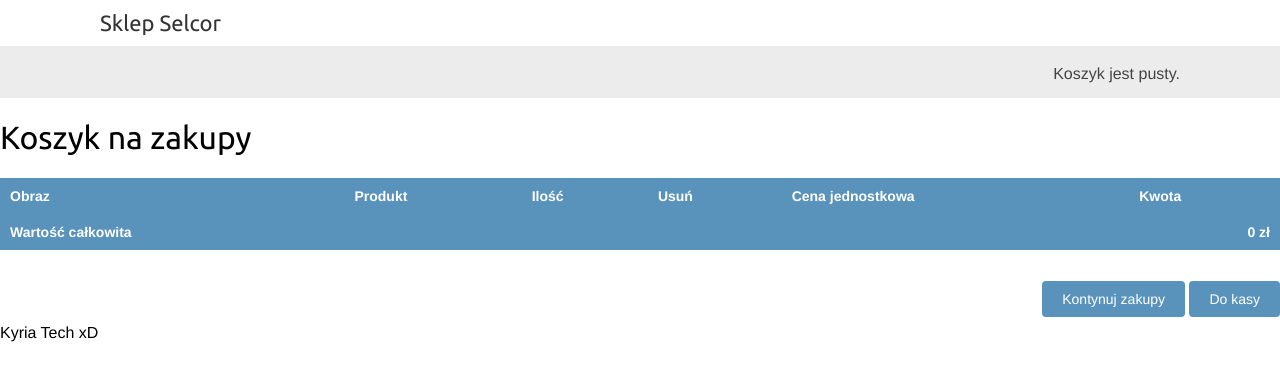
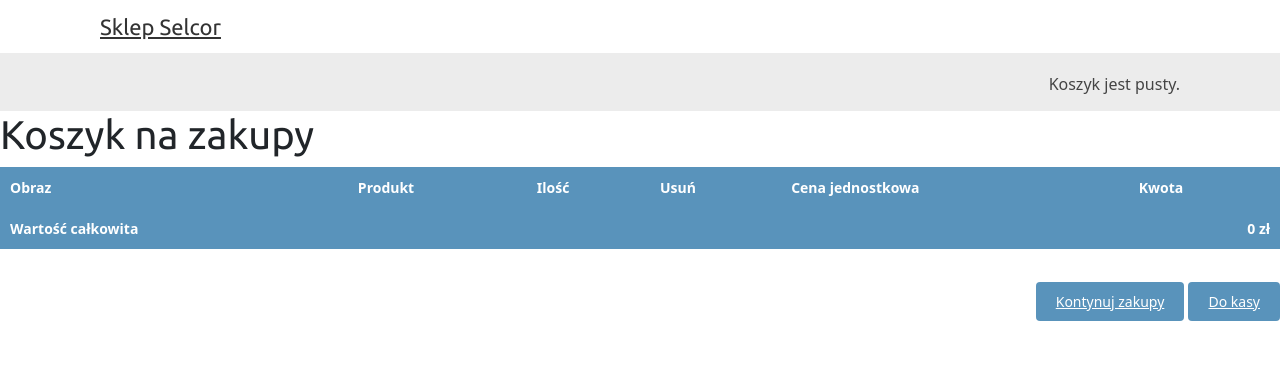
Before and after one commit to AnarchyFoxy/SelcorStore, a Django app: page /cart/ in a window 1280 px wide. Shown: the top 381 px of the page. Run offline with Django 3.2, Linux system fonts and the light colour scheme; parts of the project's set-up code (start-up, migrations or seed data) failed here and were passed over.

Commit message:
Added html

```diff
--- a/refrstore/shop/templates/shop/base.html
+++ b/refrstore/shop/templates/shop/base.html
@@ -5,6 +5,8 @@
         <meta charset="utf-8">
         <title>{% block title %}Sklep Selcor{% endblock %}</title>
         <link href="{% static "css/base.css" %}" rel="stylesheet">
+        <link href="https://cdn.jsdelivr.net/npm/bootstrap@5.1.3/dist/css/bootstrap.min.css" rel="stylesheet" integrity="sha384-1BmE4kWBq78iYhFldvKuhfTAU6auU8tT94WrHftjDbrCEXSU1oBoqyl2QvZ6jIW3" crossorigin="anonymous">
+        <script src="https://cdn.jsdelivr.net/npm/bootstrap@5.1.3/dist/js/bootstrap.bundle.min.js" integrity="sha384-ka7Sk0Gln4gmtz2MlQnikT1wXgYsOg+OMhuP+IlRH9sENBO0LRn5q+8nbTov4+1p" crossorigin="anonymous"></script>
     </head>
     <body>
         <div id="header">
@@ -29,9 +31,5 @@
             {% block content %}
             {% endblock %}
         </div>
-
     </body>
-    <footer>
-        <p>Kyria Tech xD</p>
-    </footer>
 </html>
```
